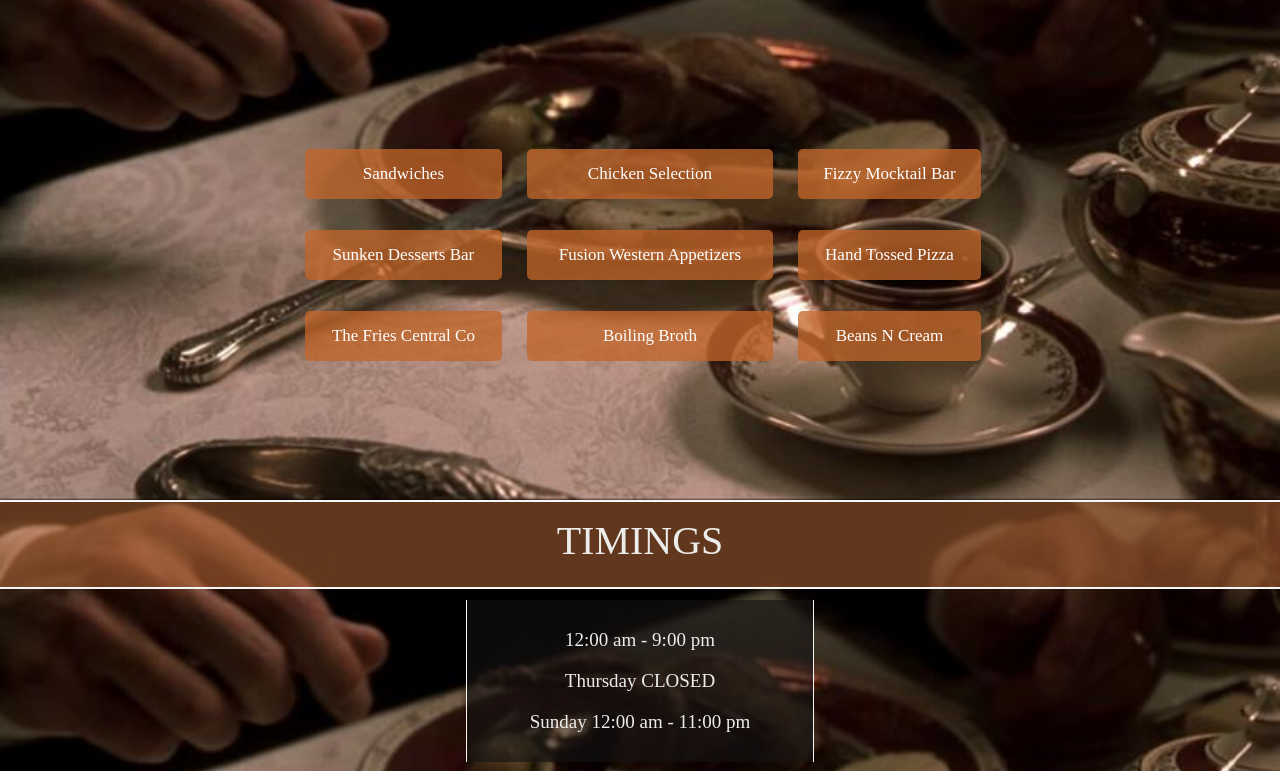
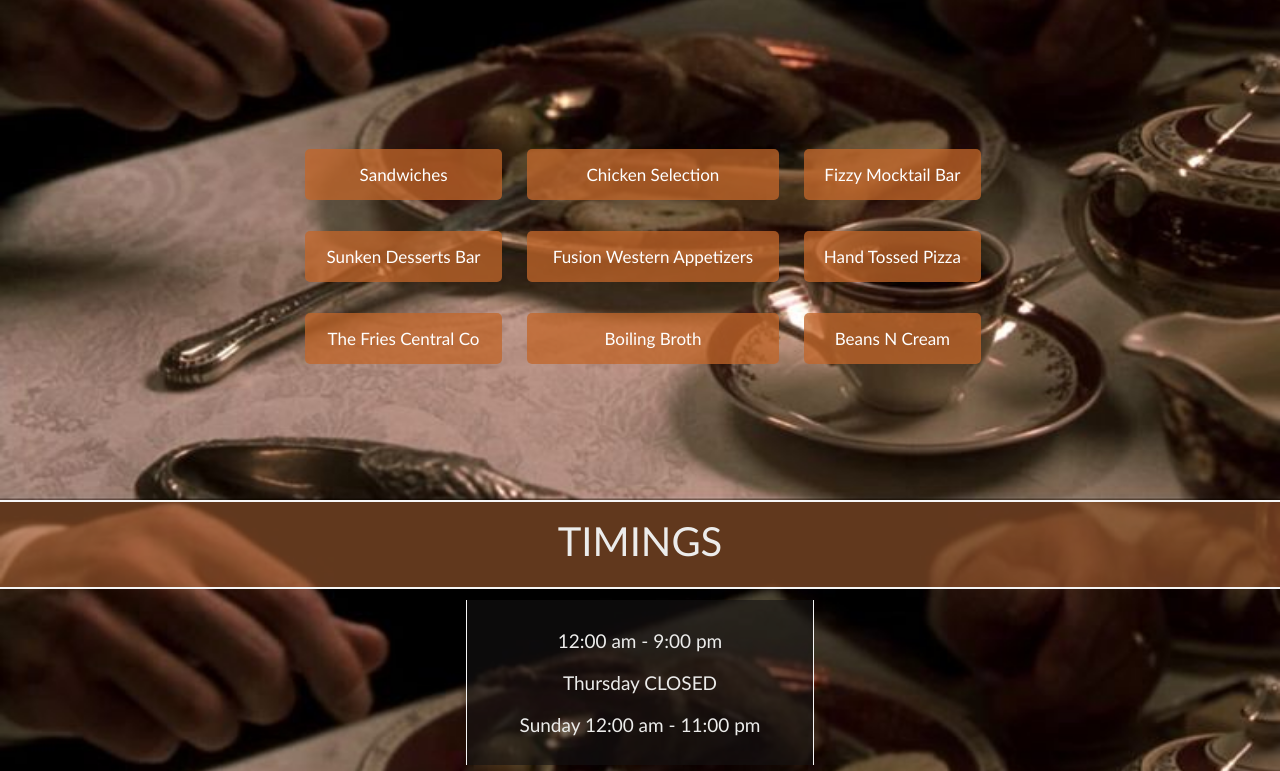
Before and after one commit to srna2209/Restaurant-website, a plain HTML site: page index.html in a window 1280 px wide. Shown: the part 691-1462 px from the top of the page. Drawn offline with Linux system fonts and the light colour scheme.

Commit message:
Update font in index.html

```diff
--- a/index.html
+++ b/index.html
@@ -10,7 +10,7 @@
         {
             margin: 0px;
             padding: 0px;
-            font-family: 'Times New Roman', Times, serif;
+            font-family: 'Gill Sans', 'Gill Sans MT', Calibri, 'Trebuchet MS', sans-serif;
         }
     </style>
 </head>
```
